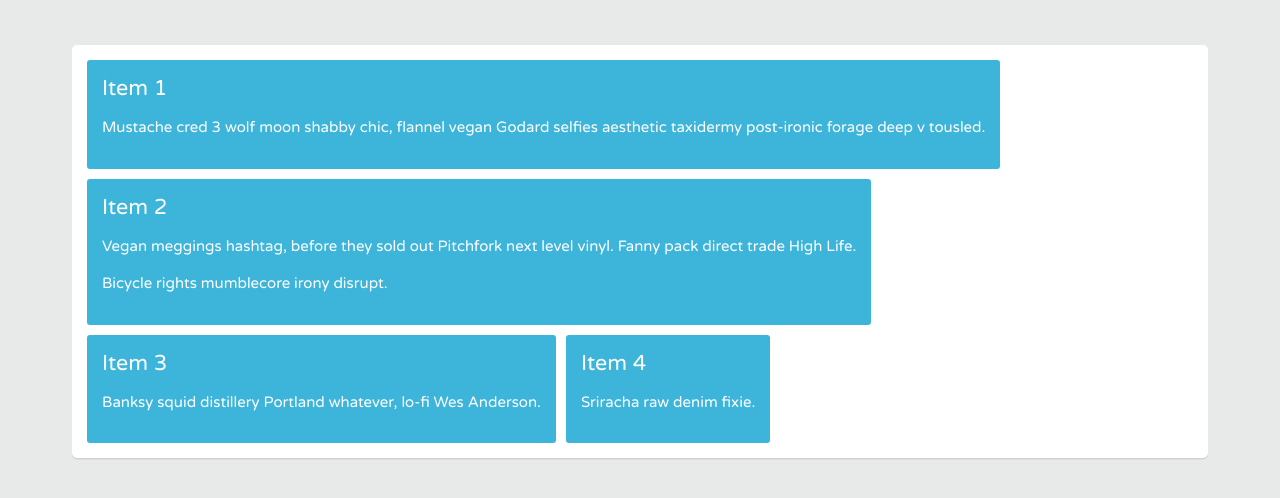
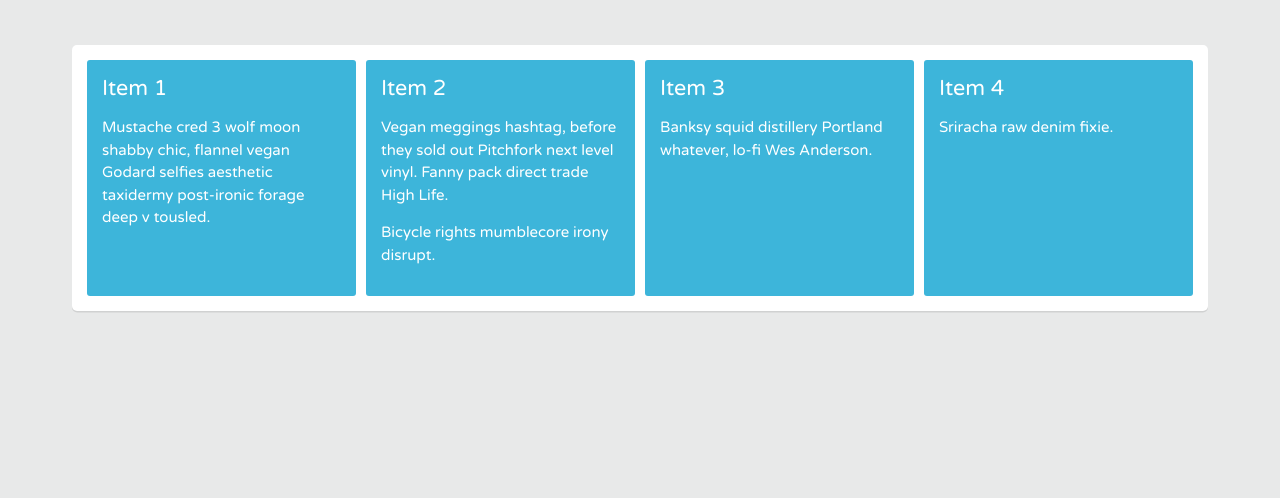
Before and after one commit to llogan382/practice-code, a PHP site: page /flexbox-css-course/index.html in a window 1280 px wide. Shown: the top 498 px of the page. Run offline with PHP 8.4, Linux system fonts and the light colour scheme.

Commit message:
Longhand method for flex

```diff
--- a/flexbox-css-course/css/flexbox.css
+++ b/flexbox-css-course/css/flexbox.css
@@ -7,3 +7,9 @@
 	display: flex;
 	flex-wrap: wrap;
 }
+
+.item {
+	flex-grow: 1;
+	flex-basis: 200px; /*items stay the same size until
+	they reach this value */
+}
```
